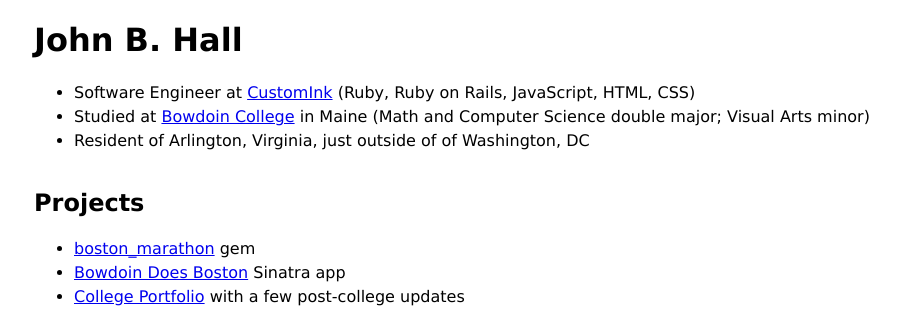
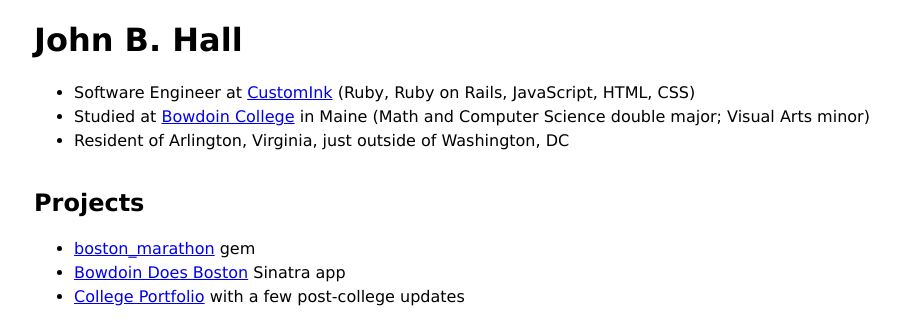
Before and after one commit to johnbhall/johnbhall.github.com, a Jekyll site: the page built from index.html, in a window 1280 px wide. Shown: the top 323 px of the page, without its empty margins (116-1016 px from the left). Built offline with Jekyll 4.4.1, drawn with Linux system fonts in a browser that asks for light colours.

Commit message:
remove redundant 'of'

```diff
--- a/index.html
+++ b/index.html
@@ -8,7 +8,7 @@
 <ul>
   <li>Software Engineer at <a href="http://customink.com" target="_blank">CustomInk</a> (Ruby, Ruby on Rails, JavaScript, HTML, CSS)</li>
   <li>Studied at <a href="http://bowdoin.edu" target="_blank">Bowdoin College</a> in Maine (Math and Computer Science double major; Visual Arts minor)</li>
-  <li>Resident of Arlington, Virginia, just outside of of Washington, DC</li>
+  <li>Resident of Arlington, Virginia, just outside of Washington, DC</li>
 </ul>
 
 <h2>Projects</h2>
```
